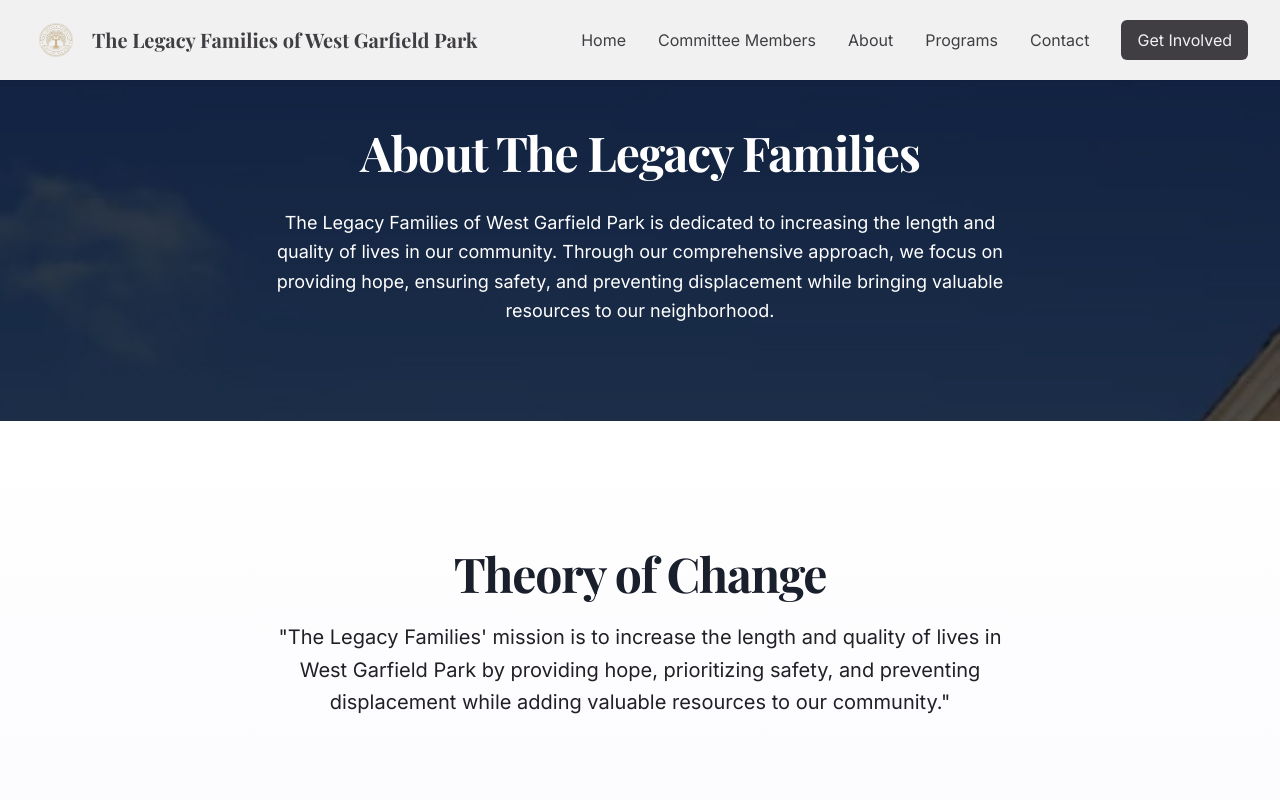
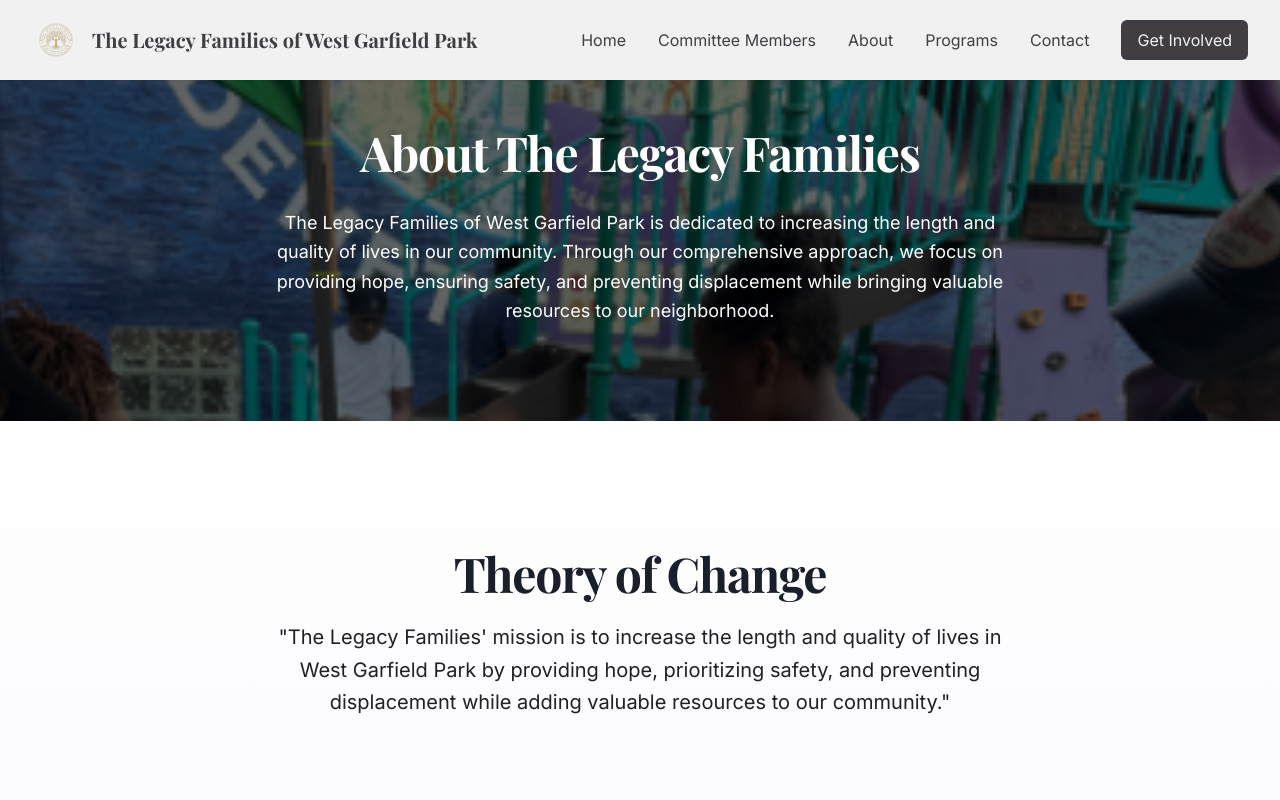
Before and after one commit to Cedwards90/legacy-connective-hub, a React (Vite) app: page /about in a window 1280 px wide. Shown: the top 800 px of the page. Built offline with nearby package versions, Linux system fonts and the light colour scheme.

Commit message:
Update background image styling
Resized the background image in the About page to ensure it fits the designated space properly.
[skip gpt_engineer]

```diff
--- a/src/pages/About.tsx
+++ b/src/pages/About.tsx
@@ -8,10 +8,11 @@ const About = () => {
       <div
         className="pt-20 bg-cover bg-center min-h-[50vh]"
         style={{
-          backgroundImage: "url('/lovable-uploads/3c2acee8-1d5b-4d16-a4f5-6b33da51d524.png')",
+          backgroundImage: "url('/lovable-uploads/70b23282-94fc-4e56-940f-3a07e2fdc537.png')",
           backgroundPosition: "center",
           backgroundSize: "cover",
-          backgroundRepeat: "no-repeat"
+          backgroundRepeat: "no-repeat",
+          minHeight: "600px"
         }}
       >
         <div className="max-w-7xl mx-auto px-4 sm:px-6 lg:px-8 py-12 bg-black/60">
```
Also changed, not shown: public/lovable-uploads/70b23282-94fc-4e56-940f-3a07e2fdc537.png (added).
